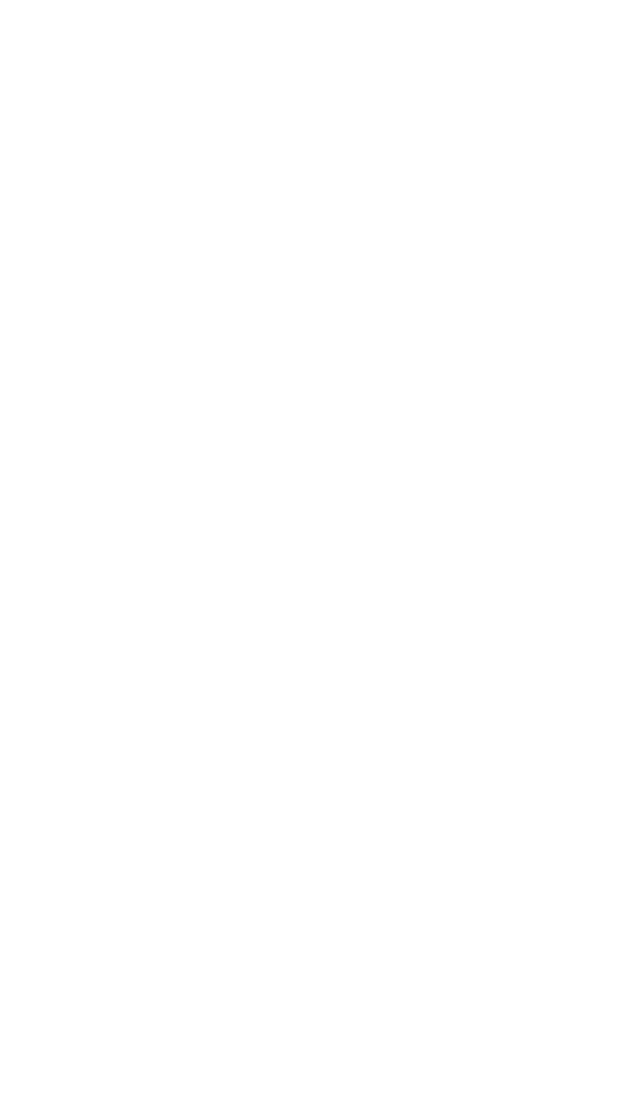
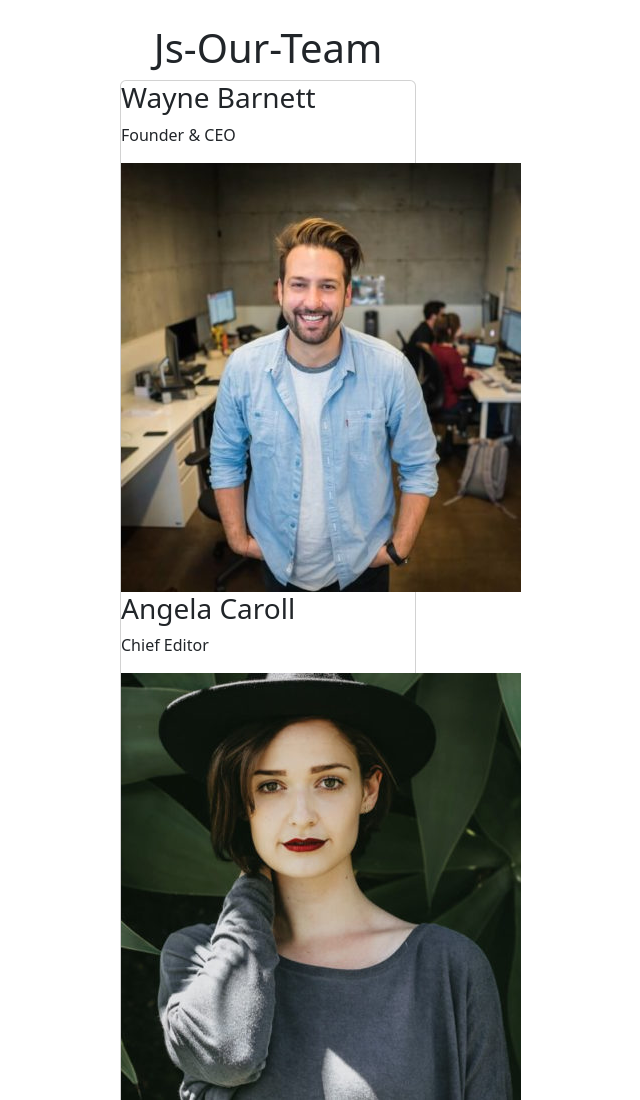
Before and after one commit to AlexandroFioretti1/js-our-team, a plain HTML site: page index.html in a window 1280 px wide. Shown: the top 1100 px of the page, without its empty margins (372-1012 px from the left). Before the commit the page ends 800 px from the top, so only its background shows below. Drawn offline with nearby package versions, Linux system fonts and the light colour scheme.

Commit message:
commit for all days( non avevo connessione )

```diff
--- a/assets/js/main.js
+++ b/assets/js/main.js
@@ -1 +1,101 @@
-alert("funziona");
+/*
+Utilizzando i dati forniti, creare un array di oggetti per rappresentare i membri del team.
+Ogni membro è caratterizzato dalle seguenti informazioni:
+nome.
+ruolo.
+foto.
+DATI:
+Wayne Barnett	Founder & CEO	wayne-barnett-founder-ceo.jpg
+Angela Caroll	Chief Editor	angela-caroll-chief-editor.jpg
+Walter Gordon	Office Manager	walter-gordon-office-manager.jpg
+Angela Lopez	Social Media Manager	angela-lopez-social-media-manager.jpg
+Scott Estrada	Developer	scott-estrada-developer.jpg
+Barbara Ramos	Graphic Designer	barbara-ramos-graphic-designer.jpg
+*/
+
+/*
+MILESTONE 0:
+Creare l’array di oggetti con le informazioni fornite.
+/* MILESTONE 1:
+Stampare su console, per ogni membro del team, le informazioni di nome, ruolo e la stringa della foto
+ */
+
+/* creo una array per i membri del Team */
+const membriTeam = [
+  {
+    nome: "Wayne Barnett",
+    ruolo: "Founder & CEO",
+    foto: "/assets/img/wayne-barnett-founder-ceo.jpg",
+  },
+  {
+    nome: "Angela Caroll",
+    ruolo: "Chief Editor",
+    foto: "/assets/img/angela-caroll-chief-editor.jpg",
+  },
+  {
+    nome: "Walter Gordon",
+    ruolo: "Office Manager",
+    foto: "/assets/img/walter-gordon-office-manager.jpg",
+  },
+  {
+    nome: "Angela Lopez",
+    ruolo: "Social Media Manager",
+    foto: "/assets/img/angela-lopez-social-media-manager.jpg",
+  },
+  {
+    nome: "Scott Estrada",
+    ruolo: "Developer",
+    foto: "./assets/img/scott-estrada-developer.jpg",
+  },
+
+  {
+    nome: "Barbara Ramos",
+    ruolo: "Graphic Designer",
+    foto: "./assets/img/barbara-ramos-graphic-designer.jpg",
+  },
+];
+
+// Stampo le informazioni di ogni membro del team su console
+membriTeam.forEach((member) => {
+  console.log(
+    `Nome: ${member.nome} | Ruolo: ${member.ruolo} | Foto: ${member.foto}`
+  );
+});
+
+/*
+MILESTONE 2:
+Stampare le stesse informazioni su DOM sottoforma di stringhe
+*/
+
+/*
+BONUS 1:
+Trasformare la stringa foto in una immagine effettiva
+ */
+
+/* assegno tramite "getElementById" il container nel main  */
+const teamMembersContainer = document.getElementById("teamMembers");
+
+/* seleziono ogni membro per creare un elemento in dom */
+membriTeam.forEach((member) => {
+  const memberDiv = document.createElement("div");
+  memberDiv.className = "team-member";
+
+  const memberName = document.createElement("h3");
+  memberName.textContent = member.nome;
+
+  const memberRole = document.createElement("p");
+  memberRole.textContent = member.ruolo;
+
+  const memberImage = document.createElement("img");
+  memberImage.src = member.foto;
+  memberImage.alt = "Foto di " + member.nome;
+
+  memberDiv.appendChild(memberName);
+  memberDiv.appendChild(memberRole);
+  memberDiv.appendChild(memberImage);
+
+  teamMembersContainer.appendChild(memberDiv);
+});
+
+/* BONUS 2:
+Organizzare i singoli membri in card/schede */
--- a/index.html
+++ b/index.html
@@ -26,17 +26,34 @@
     <!-- #End title -->
 
 </head>
-
+<img src="" alt="">
 <!-- App_header  -->
 <header class="app_header ">
+    <div class="container text-center align-items-center ">
+        <h1>Js-Our-Team</h1>
+    </div>
 </header>
 <!-- #End App_header  -->
 
 
 <!-- app_main whit 100 cell  -->
 <main class="app_main">
+    <div class="container col-3">
+        <div class="row">
+            <div class="col">
+                <div class="card">
+                    <div id="teamMembers">
+                    </div>
+                </div>
+            </div>
+        </div>
+    </div>
+    </div>
 </main>
 <!-- #End app_main whit 100 cell  -->
+
+<img src="" alt="">
+
 
 <!-- app_footer   -->
 <footer class="app_footer ">
```
Also changed, not shown: assets/css/style.css (line endings or trailing spaces), assets/img/angela-caroll-chief-editor.jpg (added), assets/img/angela-lopez-social-media-manager.jpg (added), assets/img/barbara-ramos-graphic-designer.jpg (added), assets/img/scott-estrada-developer.jpg (added), assets/img/walter-gordon-office-manager.jpg (added), assets/img/wayne-barnett-founder-ceo.jpg (added).
